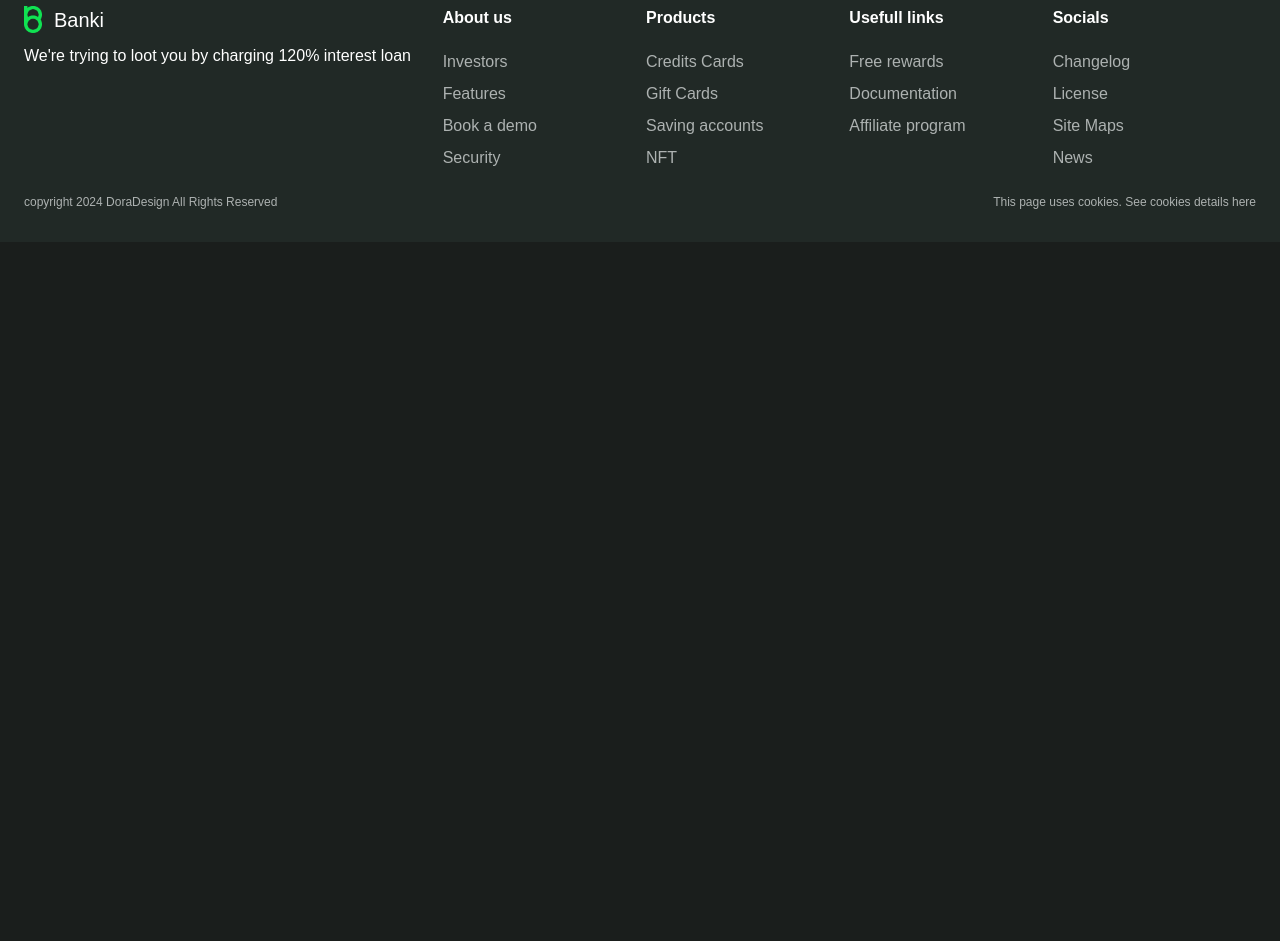
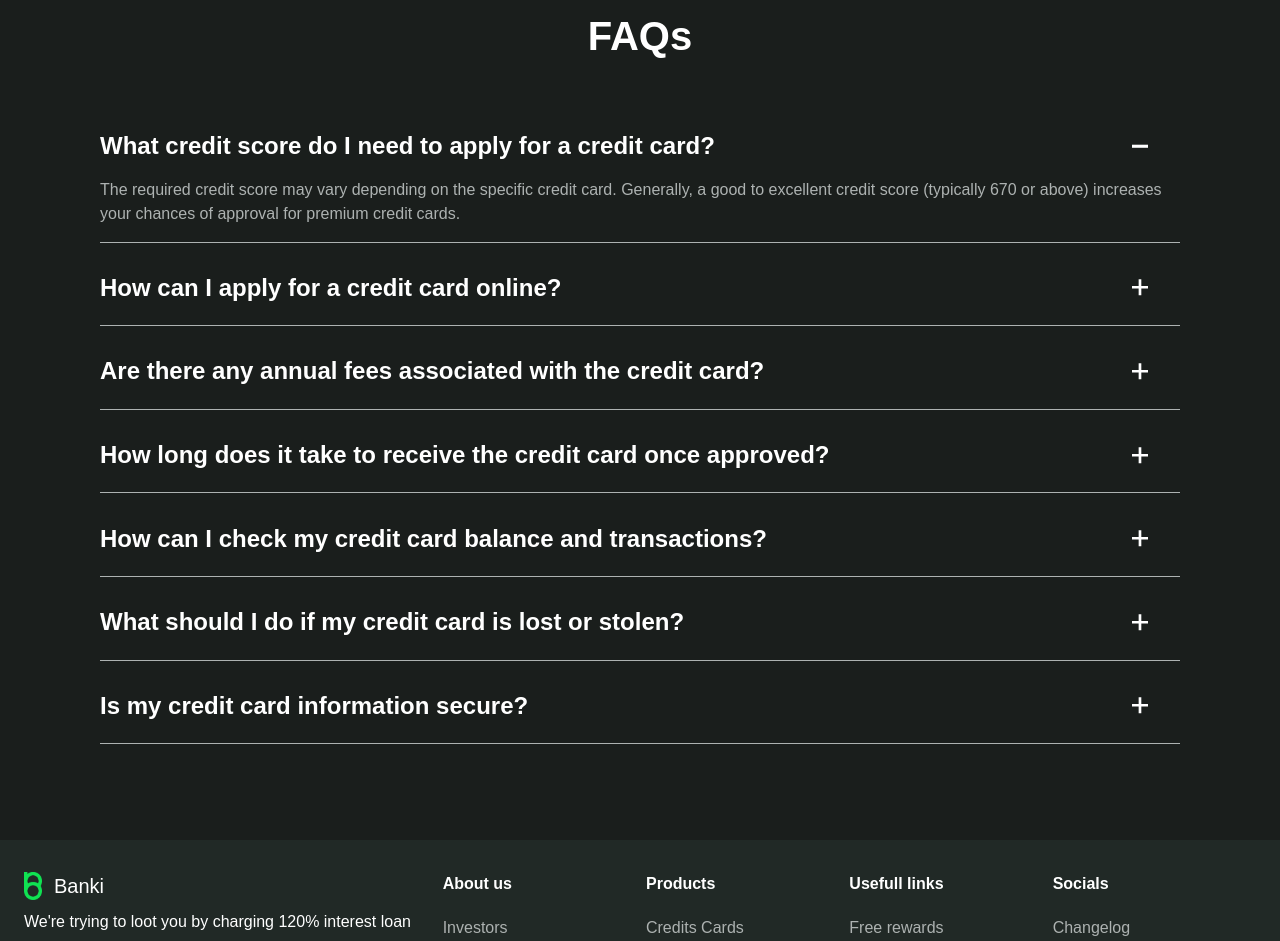
Before and after one commit to agressivnyi/paytech, a Next.js app: page / in a window 1280 px wide. Shown: the part 3220-4161 px from the top of the page. Before the commit the page ends 3462 px from the top, so only its background shows below. Built offline with nearby package versions, Linux system fonts and the light colour scheme; a web font is replaced by a local one.

Commit message:
add FAQs & accordion component

```diff
--- /dev/null
+++ b/app/component/faqs.tsx
@@ -0,0 +1,60 @@
+import Accordion from "./ui/accordion";
+
+export default function FAQs() {
+  return (
+    <section className="flex flex-col items-center justify-center gap-[64px]">
+      <h2 className="text-[40px] font-bold">FAQs</h2>
+      <div className="flex flex-col gap-y-6">
+        <Accordion title="What credit score do I need to apply for a credit card?" open>
+          <p className="text-base text-[#ADB2B1] font-normal">
+            The required credit score may vary depending on the specific credit
+            card. Generally, a good to excellent credit score (typically 670 or
+            above) increases your chances of approval for premium credit cards.
+          </p>
+        </Accordion>
+        <Accordion title=" How can I apply for a credit card online?">
+          <p className="text-base text-[#ADB2B1] font-normal">
+            The required credit score may vary depending on the specific credit
+            card. Generally, a good to excellent credit score (typically 670 or
+            above) increases your chances of approval for premium credit cards.
+          </p>
+        </Accordion>
+        <Accordion title="Are there any annual fees associated with the credit card?">
+          <p className="text-base text-[#ADB2B1] font-normal">
+            The required credit score may vary depending on the specific credit
+            card. Generally, a good to excellent credit score (typically 670 or
+            above) increases your chances of approval for premium credit cards.
+          </p>
+        </Accordion>
+        <Accordion title="How long does it take to receive the credit card once approved?">
+          <p className="text-base text-[#ADB2B1] font-normal">
+            The required credit score may vary depending on the specific credit
+            card. Generally, a good to excellent credit score (typically 670 or
+            above) increases your chances of approval for premium credit cards.
+          </p>
+        </Accordion>
+        <Accordion title=" How can I check my credit card balance and transactions?">
+          <p className="text-base text-[#ADB2B1] font-normal">
+            The required credit score may vary depending on the specific credit
+            card. Generally, a good to excellent credit score (typically 670 or
+            above) increases your chances of approval for premium credit cards.
+          </p>
+        </Accordion>
+        <Accordion title="What should I do if my credit card is lost or stolen?">
+          <p className="text-base text-[#ADB2B1] font-normal">
+            The required credit score may vary depending on the specific credit
+            card. Generally, a good to excellent credit score (typically 670 or
+            above) increases your chances of approval for premium credit cards.
+          </p>
+        </Accordion>
+        <Accordion title="Is my credit card information secure?">
+          <p className="text-base text-[#ADB2B1] font-normal">
+            The required credit score may vary depending on the specific credit
+            card. Generally, a good to excellent credit score (typically 670 or
+            above) increases your chances of approval for premium credit cards.
+          </p>
+        </Accordion>
+      </div>
+    </section>
+  );
+}
--- /dev/null
+++ b/app/component/ui/accordion.tsx
@@ -0,0 +1,73 @@
+"use client";
+import { ReactNode, useRef, useState } from "react";
+
+export type AccordionProps = {
+  className?: string;
+  open?: boolean;
+  title: string;
+  children?: ReactNode;
+};
+export default function Accordion({
+  className,
+  open,
+  title,
+  children,
+}: AccordionProps) {
+  const [isOpenAccordion, setOpenAccordion] = useState(open || false);
+  const contentRef = useRef<HTMLDivElement>(null);
+
+  return (
+    <article
+      className={`flex flex-col gap-y-4 border-b-[1.5px] border-[#ADB2B1] duration-150 transition-all ${
+        className ? className : ""
+      }`}
+    >
+      <div
+        className="flex gap-3 items-center justify-between"
+        onClick={() => setOpenAccordion((prevState) => !prevState)}
+      >
+        <h4 className="text-2xl font-bold text-ellipsis max-w-[90%]">
+          {title}
+        </h4>
+        <button className="bg-transparent flex text-2xl">
+          {isOpenAccordion
+            ? (
+              <svg
+                xmlns="http://www.w3.org/2000/svg"
+                width="16"
+                height="4"
+                viewBox="0 0 16 4"
+                fill="none"
+              >
+                <path d="M16 0.707031V3.79475H0V0.707031H16Z" fill="white" />
+              </svg>
+            )
+            : (
+              <svg
+                xmlns="http://www.w3.org/2000/svg"
+                width="16"
+                height="17"
+                viewBox="0 0 16 17"
+                fill="none"
+              >
+                <path
+                  d="M16 9.47451H9.31765V16.251H6.65098V9.47451H0V7.05882H6.65098V0.250977H9.31765V7.05882H16V9.47451Z"
+                  fill="white"
+                />
+              </svg>
+            )}
+        </button>
+      </div>
+      <div
+        className={`duration-200 transition-all overflow-hidden`}
+        style={isOpenAccordion
+          ? { height: contentRef?.current?.clientHeight }
+          : { height: 0 }}
+      >
+        <div ref={contentRef} className="pb-4">
+          {children}
+        </div>
+      </div>
+    </article>
+  );
+}
--- a/app/page.tsx
+++ b/app/page.tsx
@@ -1,4 +1,5 @@
 import Brands from './component/brands'
+import FAQs from './component/faqs'
 import Hero from './component/hero'
 import Processes from './component/processes'
 import Service from './component/service'
@@ -14,6 +15,7 @@ export default function Home() {
       <Service />
       <Processes />
       <Testimonial />
+      <FAQs />
     </main>
   )
 }
```
